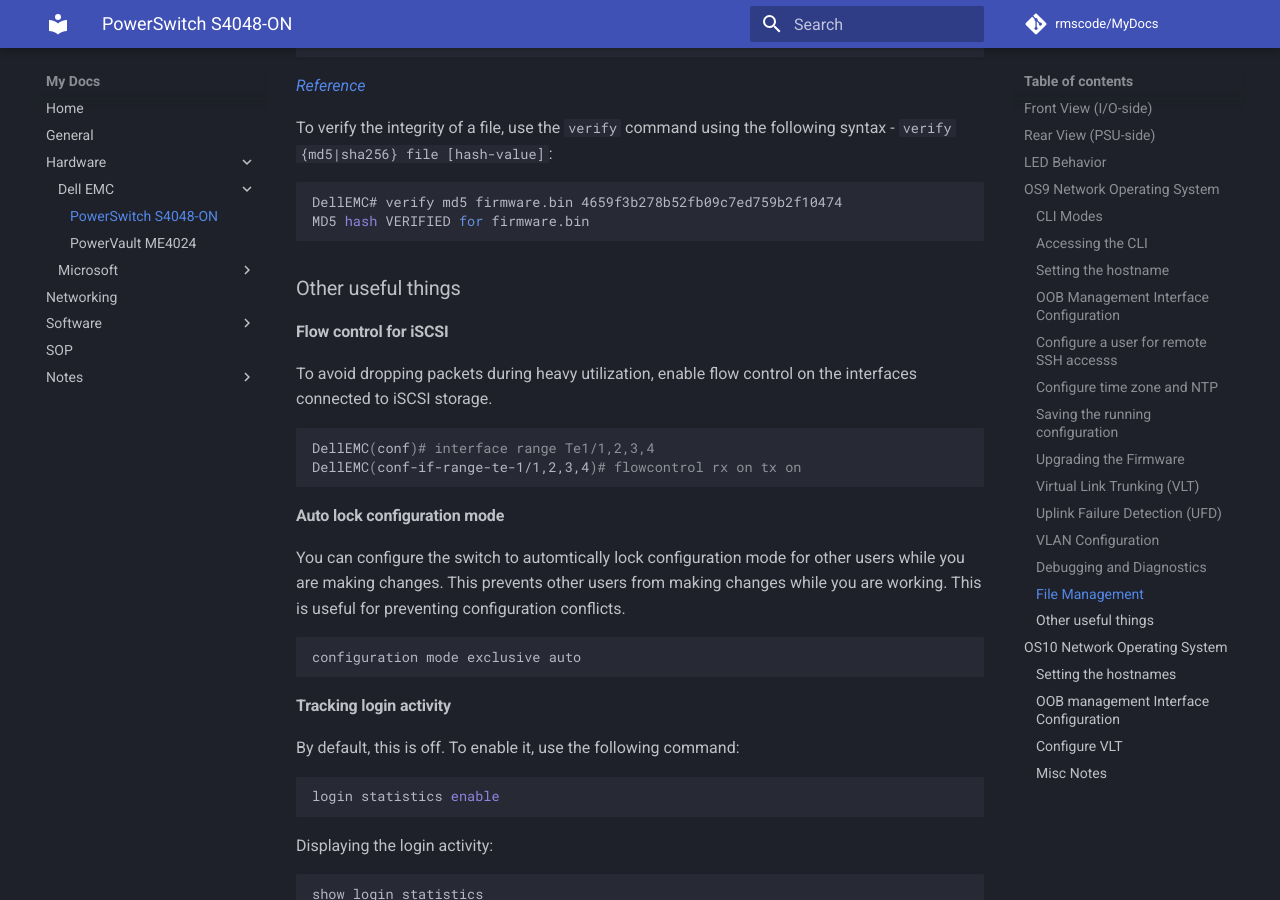
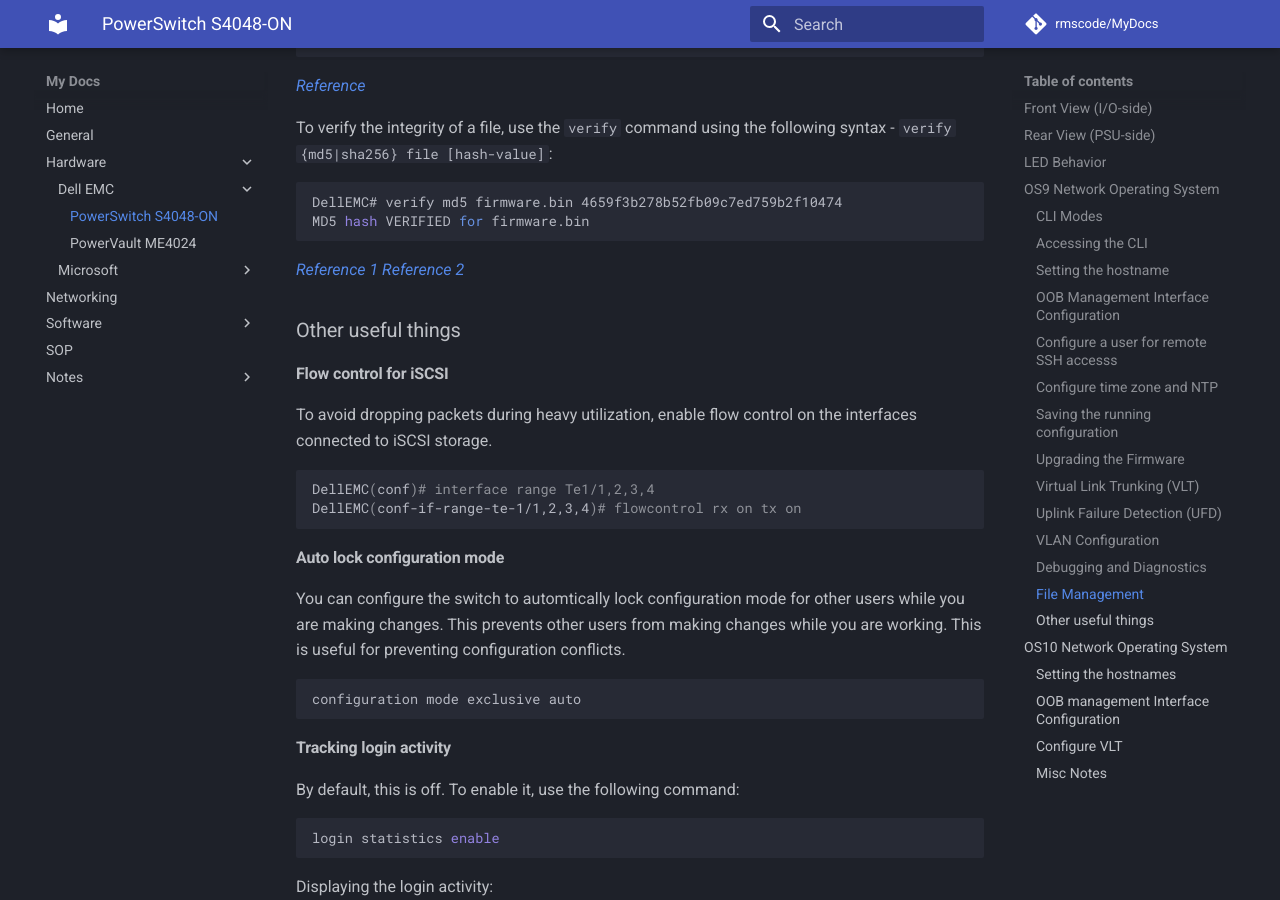
Before and after one commit to rmscode/binary-garden, an MkDocs documentation site: the page built from docs/hardware/dell-emc/s4048-on.md, in a window 1280 px wide and 900 px high, scrolled down 15800 px. Built offline with MkDocs 1.6.1 and Material for MkDocs 9.7.7, drawn with Linux system fonts in a browser that asks for light colours; comment, search, counter and statistics services are not loaded.

Commit message:
Update s4048-on.md

````diff
--- a/docs/hardware/dell-emc/s4048-on.md
+++ b/docs/hardware/dell-emc/s4048-on.md
@@ -764,6 +764,9 @@
 MD5 hash VERIFIED for firmware.bin
 ```
 
+[*Reference 1*](https://www.dell.com/support/manuals/en-us/dell-emc-os-9/s4048-on-9.14.2.4-config/configuration-file-management?guid=guid-ee703c5d-ff2c-4e01-8dcf-e2a7e49eb69b&lang=en-us)
+[*Reference 2*](https://gainanov.pro/eng-blog/sysad/dell-file-management/)
+
 ### Other useful things
 
 #### Flow control for iSCSI
````
